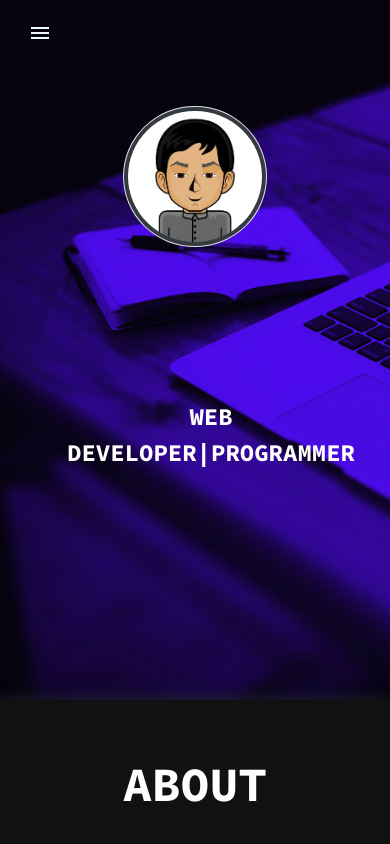
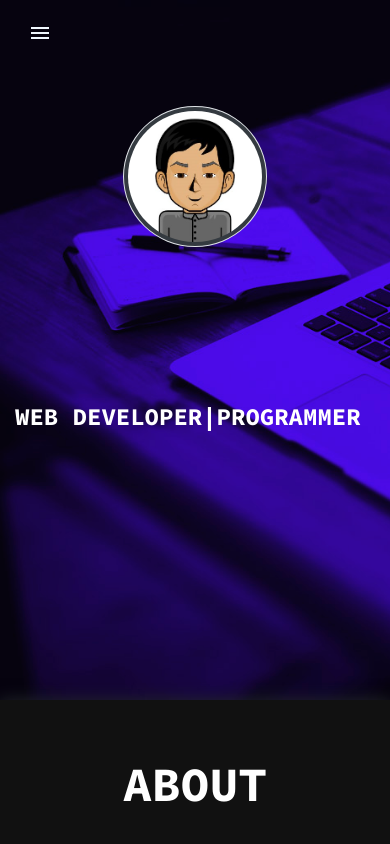
Before and after one commit to JuarezMorais/juarezmorais.github.io, a plain HTML site: page index.html in a window 390 px wide. Shown: the top 844 px of the page. Drawn offline with nearby package versions, Linux system fonts and the light colour scheme.

Commit message:
Update style.css

```diff
--- a/portfolio/css/style.css
+++ b/portfolio/css/style.css
@@ -122,8 +122,7 @@ h3{
 .bio-text{
     width: 100%;
     font-size: 1.5rem;
-    padding-left: 2rem;
-    text-align: center;
+
 
 }
 .avatar{
```
